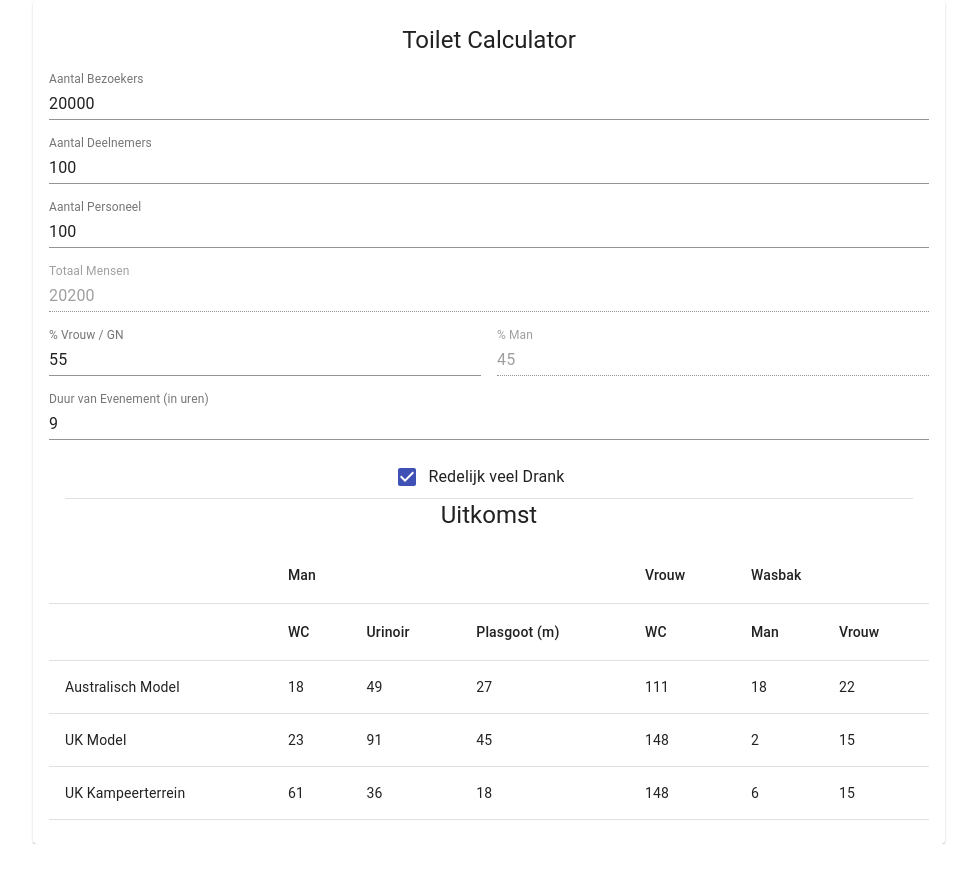
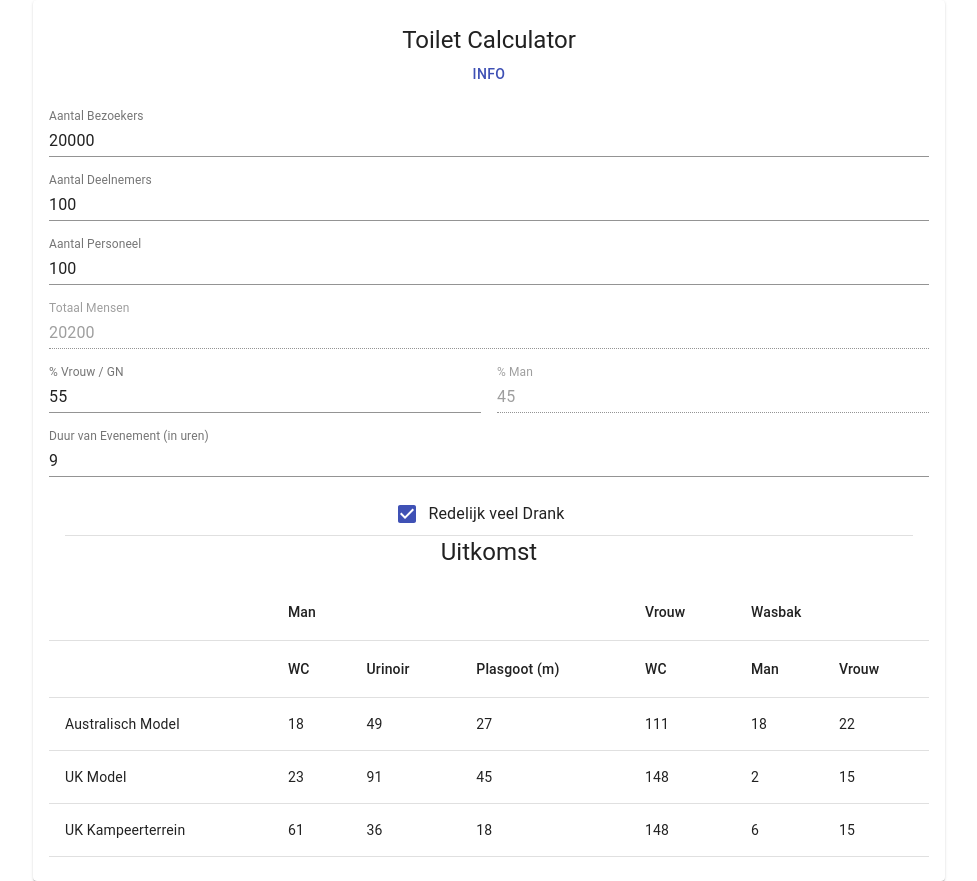
Before and after one commit to De-Regelaar/ERC, a React (Create React App) app: page / in a window 1280 px wide. Shown: the whole page, without its empty margins (151-1128 px from the left). Before the commit the page ends 844 px from the top, so only its background shows below. Built offline with nearby package versions, Linux system fonts and the light colour scheme.

Commit message:
info button added

```diff
--- a/src/Calculator.js
+++ b/src/Calculator.js
@@ -1,6 +1,6 @@
 import React from 'react';
 
-import {Grid, Typography, TextField, FormControlLabel, Checkbox, Divider} from '@material-ui/core';
+import {Grid, Typography, TextField, FormControlLabel, Checkbox, Divider, Button} from '@material-ui/core';
 import Result from "./Result.js";
 
 class Calculator extends React.Component
@@ -18,10 +18,16 @@ class Calculator extends React.Component
 			alcohol: true
 		};
 
+		this.infoButtonClicked = this.infoButtonClicked.bind(this);
 		this.handlePeopleChange = this.handlePeopleChange.bind(this);
 		this.handleFemaleChange = this.handleFemaleChange.bind(this);
 		this.handleDurationChange = this.handleDurationChange.bind(this);
 		this.handleAlcoholChange = this.handleAlcoholChange.bind(this);
+	}
+
+	infoButtonClicked (event)
+	{
+		alert("Alles wat je wil weten!");
 	}
 
 	handlePeopleChange (event)
@@ -123,6 +129,7 @@ class Calculator extends React.Component
 				<Grid container spacing={2}>
 					<Grid item xs={12}>
 						<Typography variant="h5">Toilet Calculator </Typography>
+						<Button color="primary" onClick={this.infoButtonClicked}>info</Button>
 					</Grid>
 					<Grid item xs={12}>
 						<TextField
```
